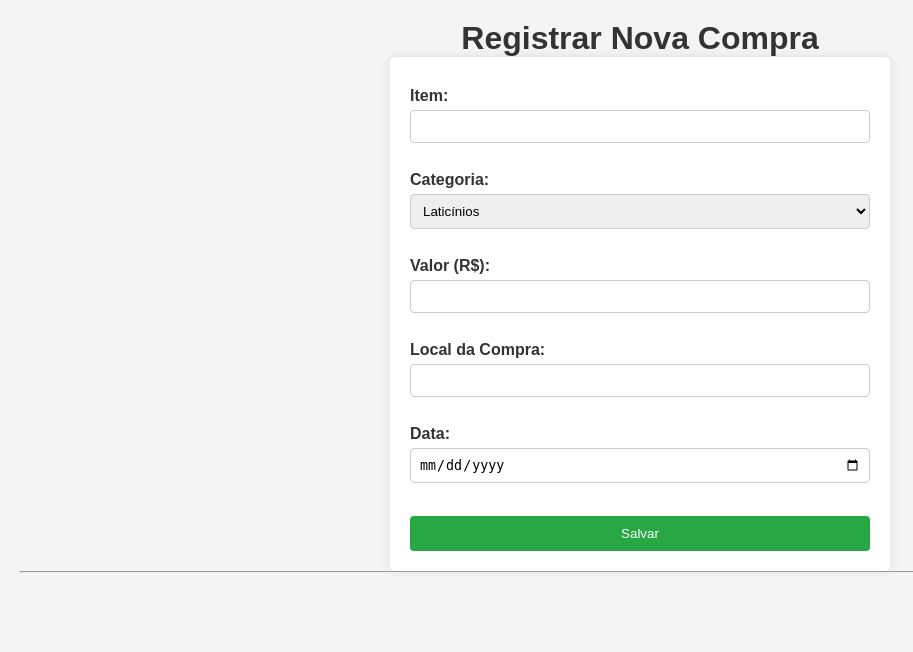
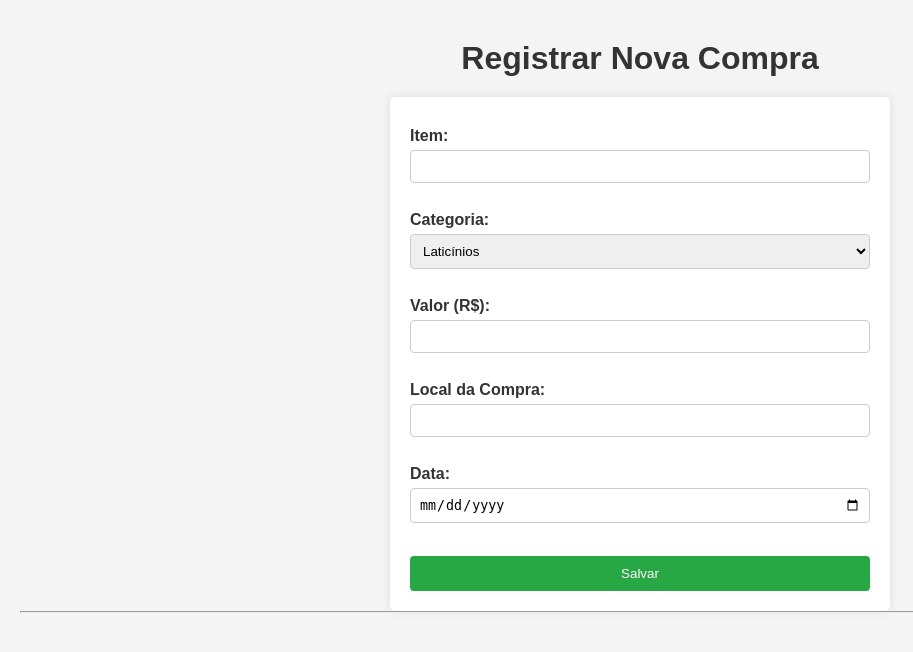
Before and after one commit to thaismsanchez/Compras-inteligentes, a Flask app: page / in a window 1280 px wide. Shown: the part 129-781 px from the top of the page, without its empty margins (0-913 px from the left). Run offline with Flask 3, Linux system fonts and the light colour scheme; parts of the project's set-up code (start-up, migrations or seed data) failed here and were passed over.

Commit message:
Update style.css

```diff
--- a/static/css/style.css
+++ b/static/css/style.css
@@ -16,13 +16,23 @@ body {
 /* Cabeçalho */
 header {
   text-align: center;
-  margin-bottom: 20px;
+  margin-bottom: 40px;
 }
 
 /* paragrafo */
 h1 {
     text-align: center;
 }
+
+main h1 {
+  margin-bottom: 20px;
+}
+
+/* aumentar a distância do cabeçalho adicionando uma margem superior ao <main> */
+main {
+  margin-top: 30px; /* Ajuste este valor conforme necessário */
+}
+
 
 /* lista */
 .menu {
```
